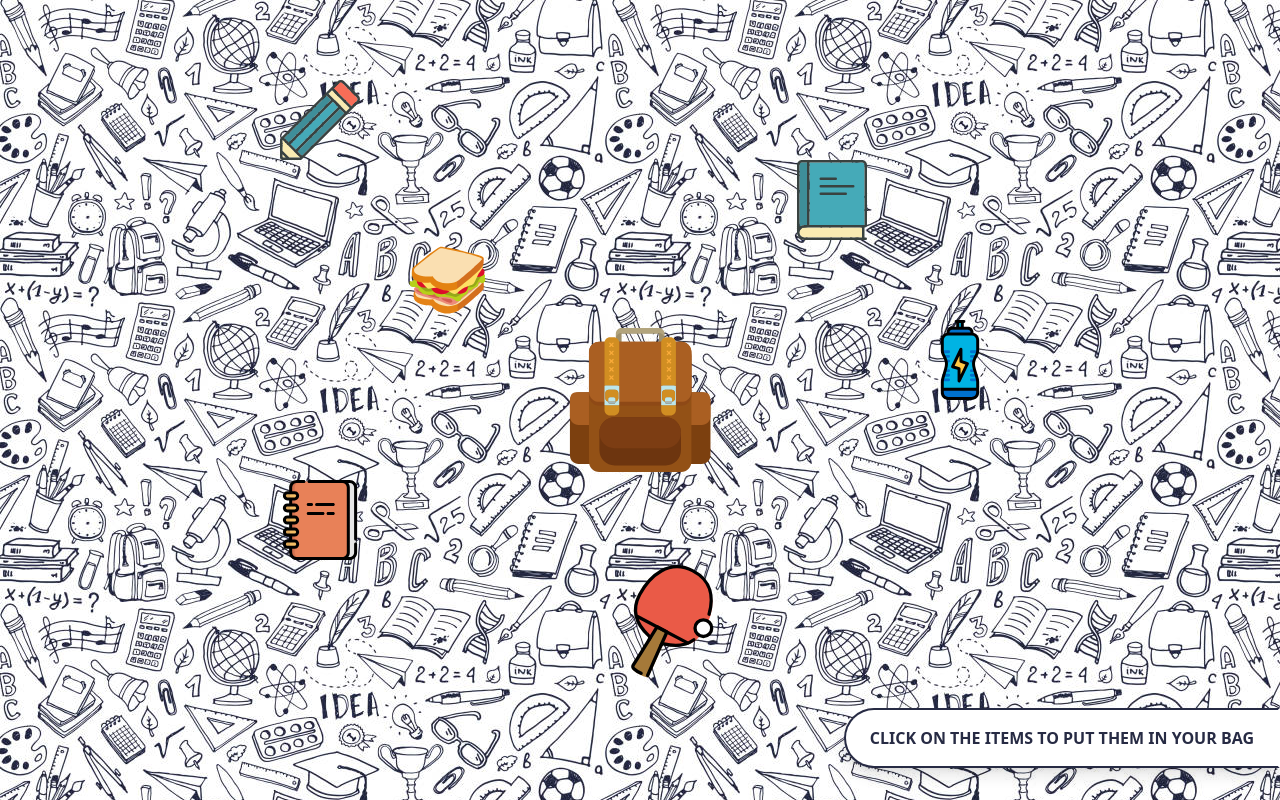
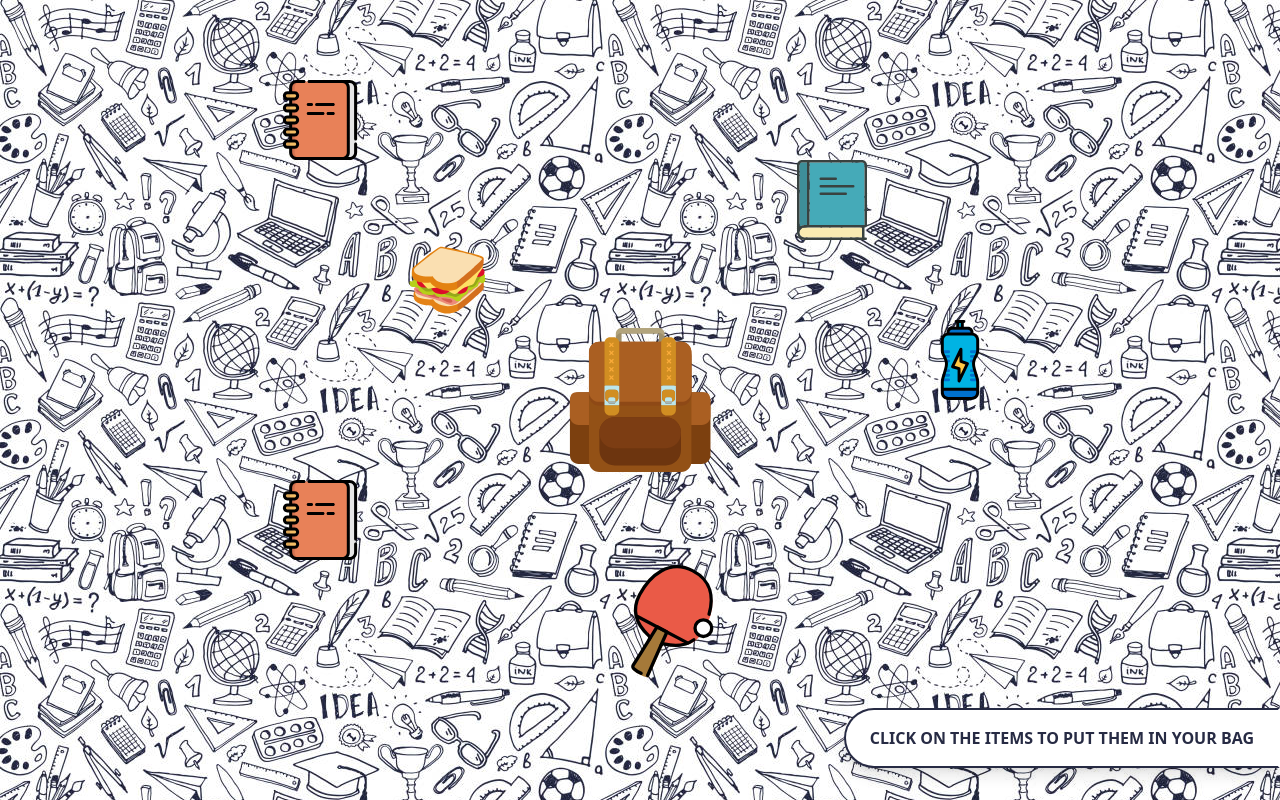
Before and after one commit to AmnahZia08/back-to-school, a Next.js app: page /BackToSchool in a window 1280 px wide. Built offline with nearby package versions, Linux system fonts and the light colour scheme.

Commit message:
chore: remove pencil svg

```diff
--- a/src/components/svgs/pencil.tsx
+++ /dev/null
@@ -1,37 +0,0 @@
-import * as React from "react";
-const Pencil = (props: React.SVGProps<SVGSVGElement>) => (
-  <svg
-    xmlns="http://www.w3.org/2000/svg"
-    xmlSpace="preserve"
-    width={"10vw"}
-    height={"10vh"}
-    viewBox="0 0 64 64"
-    {...props}
-  >
-    <path
-      fill="#F9EBB2"
-      d="M3.001 61.999a.998.998 0 0 1-1-.999l.001-13.141L16.143 62l-13.142-.001z"
-    />
-    <path
-      fill="#F76D57"
-      d="m61.414 16.729-4.259 4.259L43.013 6.845l4.258-4.257a2 2 0 0 1 2.829-.002L61.414 13.9c.781.782.78 2.047 0 2.829z"
-    />
-    <path
-      fill="#F9EBB2"
-      d="M41.6 8.259 55.741 22.4l-2.828 2.829L38.77 11.087z"
-    />
-    <g fill="#45AAB8">
-      <path d="M3.414 46.444 37.356 12.5l3.536 3.537L6.95 49.98zM14.022 57.05l33.94-33.94 3.535 3.534-33.94 33.941zM8.364 51.394l33.942-33.942 4.242 4.242-33.942 33.941z" />
-    </g>
-    <path
-      fill="#231F20"
-      d="M40.892 16.037 6.951 49.979l-3.536-3.536 33.942-33.941zM47.963 23.109l3.535 3.534-33.94 33.941-3.536-3.535z"
-      opacity={0.2}
-    />
-    <path
-      fill="#394240"
-      d="M62.828 12.486 51.514 1.172a4 4 0 0 0-5.657.001L.602 46.428C-.006 47.035 0 48 0 48l.001 13.999c0 1.105.896 2 1.999 2.001h14s.963.008 1.572-.602l45.256-45.257a3.994 3.994 0 0 0 0-5.655zM2.001 61v-1.583l2.582 2.582H3.001a.998.998 0 0 1-1-.999zm5.41 1-5.41-5.41.001-8.73L16.143 62H7.411zm45.501-36.77L38.771 11.088l-1.414 1.414 3.535 3.535L6.951 49.979l1.414 1.414 33.94-33.941 4.243 4.243-33.941 33.94 1.414 1.415 33.941-33.94 3.535 3.535-33.94 33.941L3.414 46.443 41.599 8.259l14.143 14.143-2.83 2.828zm8.502-8.501-4.259 4.259L43.013 6.845l4.258-4.257a2 2 0 0 1 2.829-.002L61.414 13.9c.781.782.78 2.047 0 2.829z"
-    />
-  </svg>
-);
-export default Pencil;
--- a/src/pages/BackToSchool/index.tsx
+++ b/src/pages/BackToSchool/index.tsx
@@ -8,7 +8,6 @@ import Button from "@/components/Button";
 import Book from "@/components/svgs/Book";
 import Sport from "@/components/svgs/Sport";
 import Bottle from "@/components/svgs/Bottle";
-import Pencil from "@/components/svgs/Pencil";
 import { Item, ItemName } from "@/types/items";
 import BagPack from "@/components/svgs/BagPack";
 import NoteBook from "@/components/svgs/Notebook";
@@ -18,7 +17,7 @@ const DEFAULT_ITEM_DETAILS: { [key in ItemName]: Item } = {
   [ItemName.PENCIL]: {
     moved: false,
     hidden: false,
-    component: <Pencil />,
+    component: <NoteBook />,
   },
   [ItemName.NOTEBOOK]: {
     moved: false,
```
